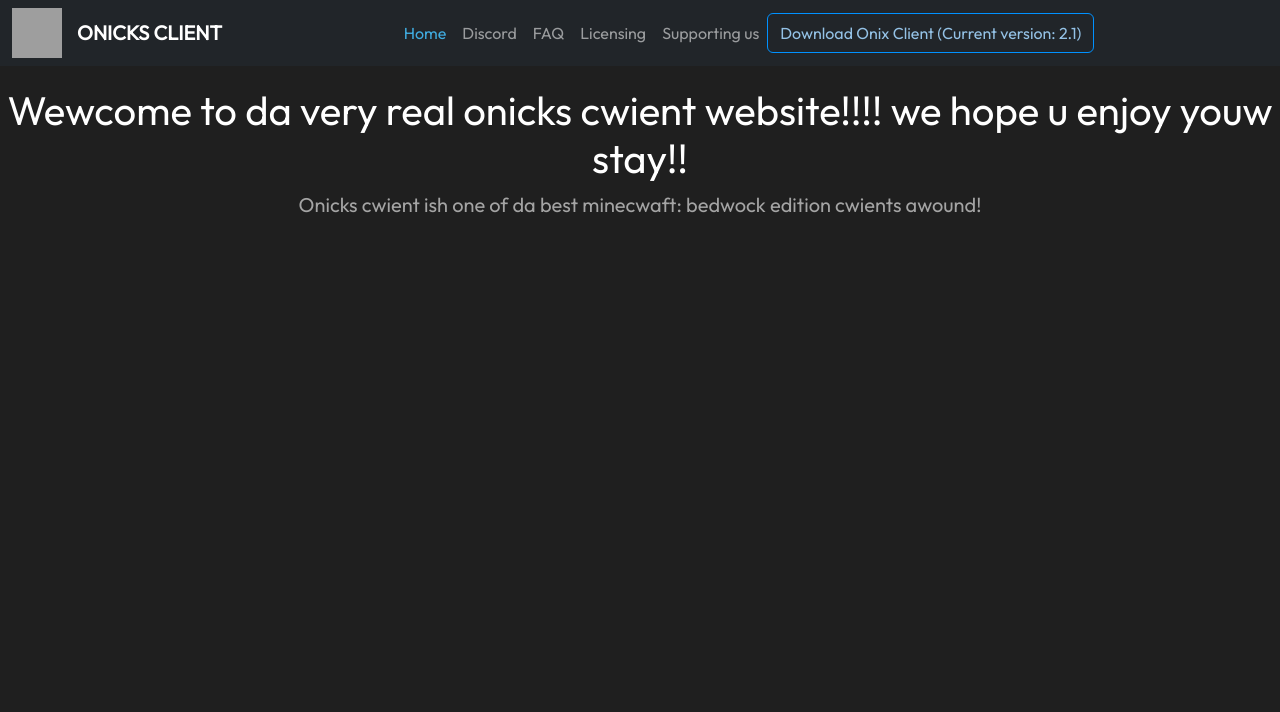
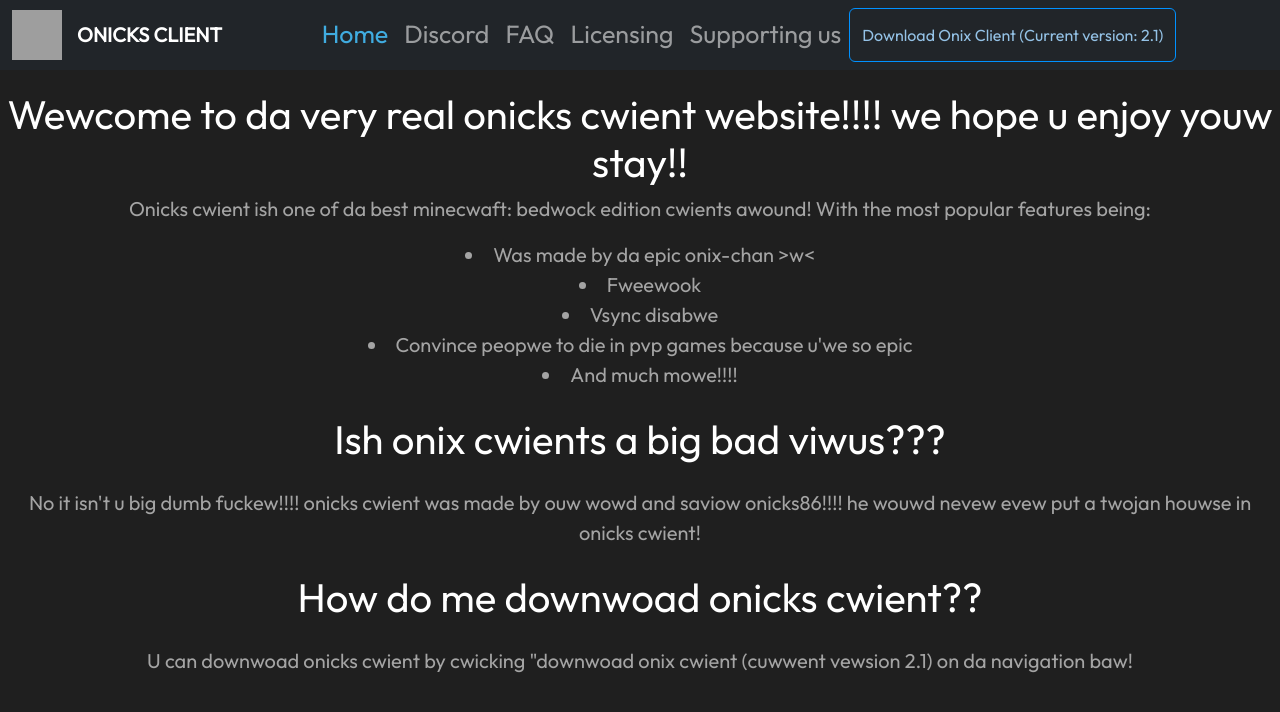
Before and after one commit to Plextora/onicks-client-concept, a plain HTML site: page index.html in a window 1280 px wide. Drawn offline with nearby package versions, Linux system fonts and the light colour scheme; grey boxes are pictures that could not be loaded.

Commit message:
Added the goodies

```diff
--- a/index.html
+++ b/index.html
@@ -55,6 +55,18 @@
     </nav>
     <h1>Wewcome to da very real onicks cwient website!!!! we hope u enjoy youw stay!!</h1>
 
-    <p class="ooo">Onicks cwient ish one of da best minecwaft: bedwock edition cwients awound!</p>
+    <p class="ooo">Onicks cwient ish one of da best minecwaft: bedwock edition cwients awound! With the most popular features being:</p>
+    <li class="ooo">Was made by da epic onix-chan >w<</li>
+    <li class="ooo">Fweewook</li>
+    <li class="ooo">Vsync disabwe</li>
+    <li class="ooo">Convince peopwe to die in pvp games because u'we so epic</li>
+    <li class="ooo">And much mowe!!!!</li>
+
+    <h1 style="margin-top: 25px;">Ish onix cwients a big bad viwus???</h1>
+    <p style="margin-top: 25px; margin-bottom: 25px;" class="ooo">No it isn't u big dumb fuckew!!!! onicks cwient was made by ouw wowd and saviow onicks86!!!! he wouwd nevew evew put a
+    twojan houwse in onicks cwient!</p>
+
+    <h1>How do me downwoad onicks cwient??</h1>
+    <p class="ooo" style="font-size: 20px; margin-top: 25px;">U can downwoad onicks cwient by cwicking "downwoad onix cwient (cuwwent vewsion 2.1) on da navigation baw!</p>
 </body>
 </html>
--- a/styling.css
+++ b/styling.css
@@ -11,6 +11,12 @@
 .ooo {
     color: rgb(164, 164, 164);
     font-size: 20px;
+}
+
+
+
+li {
+    font-size: 25px;
 }
 
 a {
```
